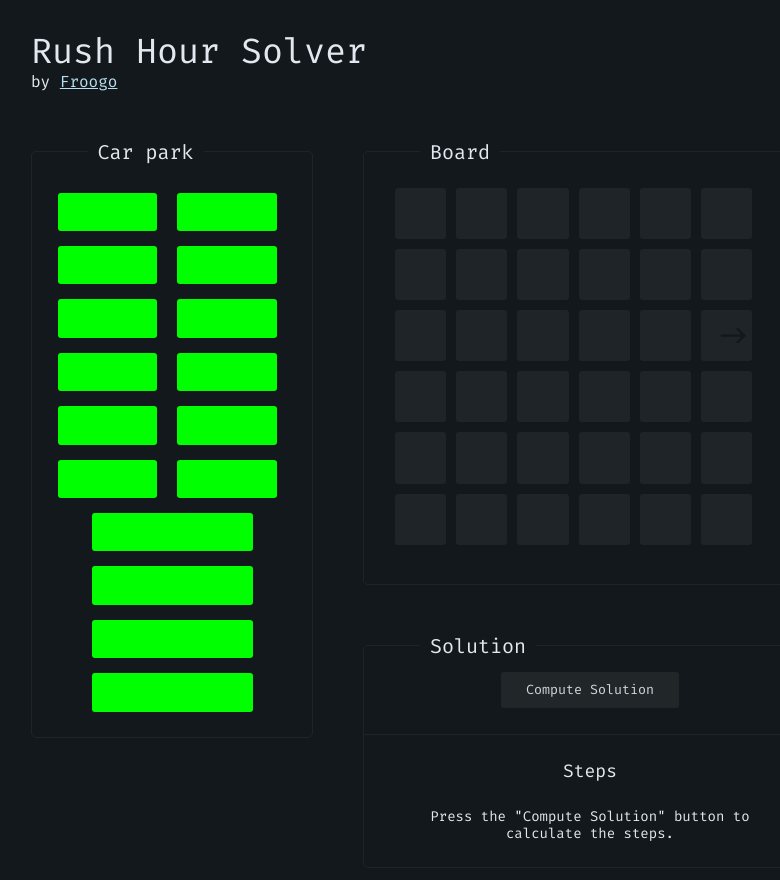
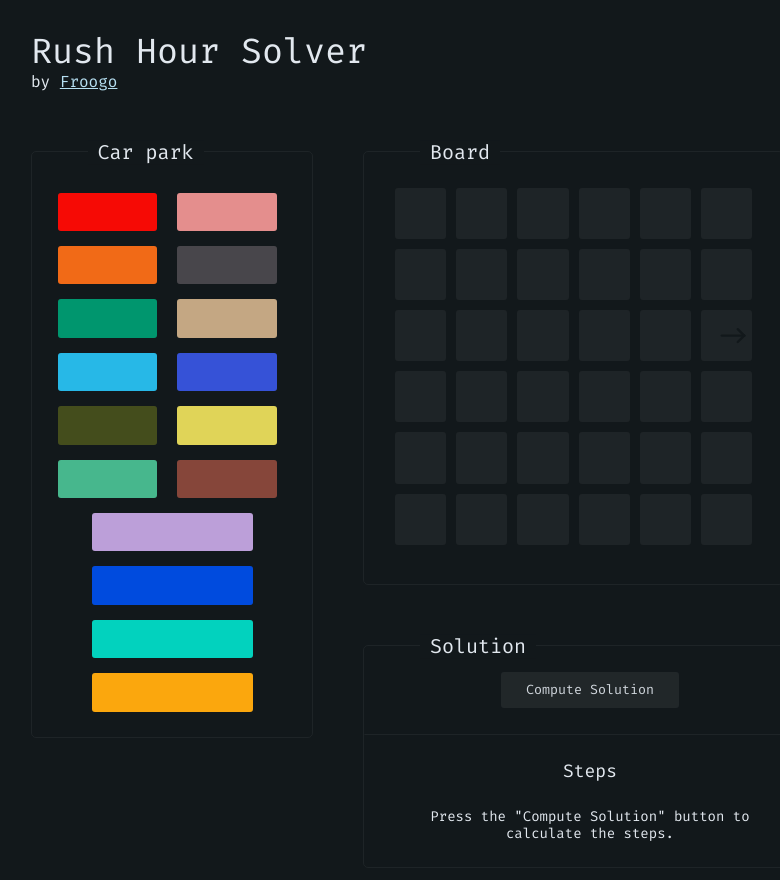
Before and after one commit to VolticFroogo/rush-hour-web, a React (Create React App) app: page / in a window 1280 px wide. Shown: the top 880 px of the page, without its empty margins (19-799 px from the left). Built offline with nearby package versions, Linux system fonts and the light colour scheme.

Commit message:
Added different car colours
Added unique car colours based on the original board game.

```diff
--- a/src/Car/CarPool.tsx
+++ b/src/Car/CarPool.tsx
@@ -8,27 +8,27 @@ function CarPool() {
             <div className="Title">Car park</div>
             <div className="DoubleWidth">
                 <div>
-                    <CarSlot colour="#00FF00" truck={false}/>
-                    <CarSlot colour="#00FF00" truck={false}/>
-                    <CarSlot colour="#00FF00" truck={false}/>
-                    <CarSlot colour="#00FF00" truck={false}/>
-                    <CarSlot colour="#00FF00" truck={false}/>
-                    <CarSlot colour="#00FF00" truck={false}/>
+                    <CarSlot colour="#F60A05" truck={false}/>
+                    <CarSlot colour="#F16A17" truck={false}/>
+                    <CarSlot colour="#00966E" truck={false}/>
+                    <CarSlot colour="#27B8E7" truck={false}/>
+                    <CarSlot colour="#444D1C" truck={false}/>
+                    <CarSlot colour="#47B78D" truck={false}/>
                 </div>
                 <div>
-                    <CarSlot colour="#00FF00" truck={false}/>
-                    <CarSlot colour="#00FF00" truck={false}/>
-                    <CarSlot colour="#00FF00" truck={false}/>
-                    <CarSlot colour="#00FF00" truck={false}/>
-                    <CarSlot colour="#00FF00" truck={false}/>
-                    <CarSlot colour="#00FF00" truck={false}/>
+                    <CarSlot colour="#E48E8D" truck={false}/>
+                    <CarSlot colour="#48464B" truck={false}/>
+                    <CarSlot colour="#C4A783" truck={false}/>
+                    <CarSlot colour="#3652D7" truck={false}/>
+                    <CarSlot colour="#E0D458" truck={false}/>
+                    <CarSlot colour="#86463A" truck={false}/>
                 </div>
             </div>
             <div className="TruckSlots">
-                <CarSlot colour="#00FF00" truck={true}/>
-                <CarSlot colour="#00FF00" truck={true}/>
-                <CarSlot colour="#00FF00" truck={true}/>
-                <CarSlot colour="#00FF00" truck={true}/>
+                <CarSlot colour="#BC9FD9" truck={true}/>
+                <CarSlot colour="#004BDE" truck={true}/>
+                <CarSlot colour="#02D2BE" truck={true}/>
+                <CarSlot colour="#FBA70D" truck={true}/>
             </div>
         </section>
     );
```
